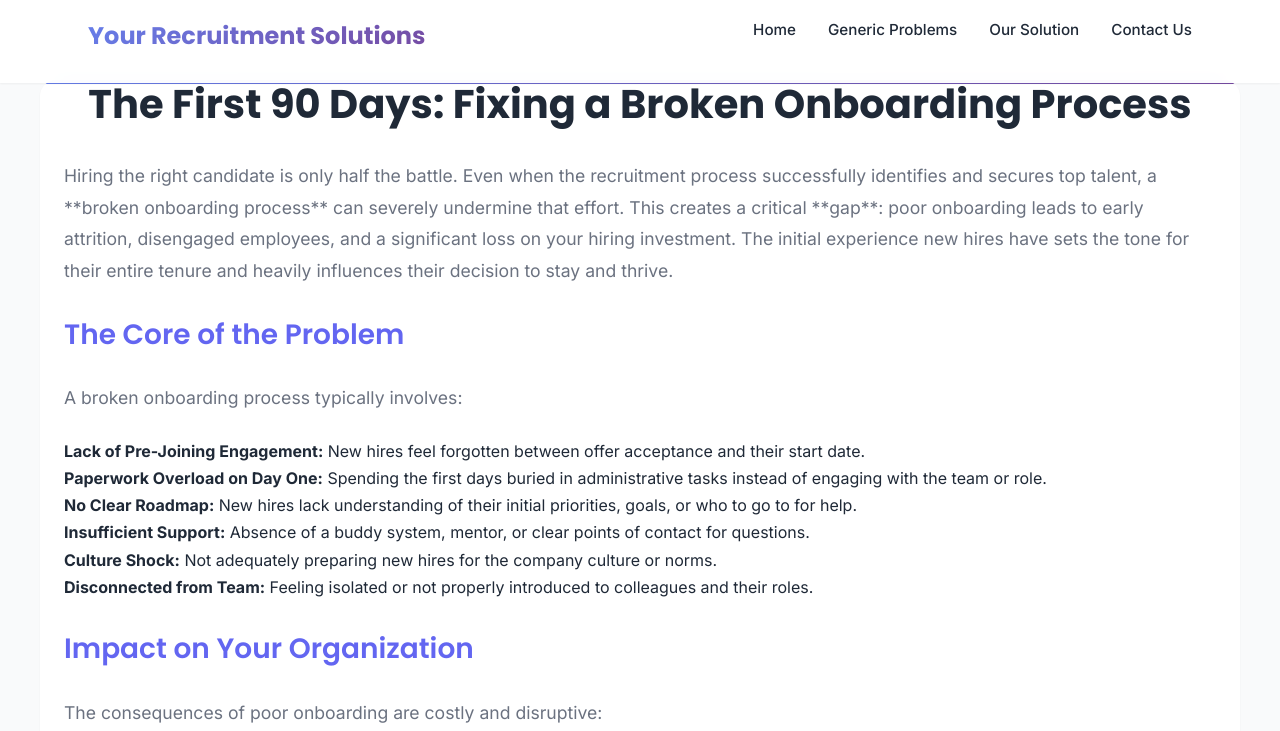
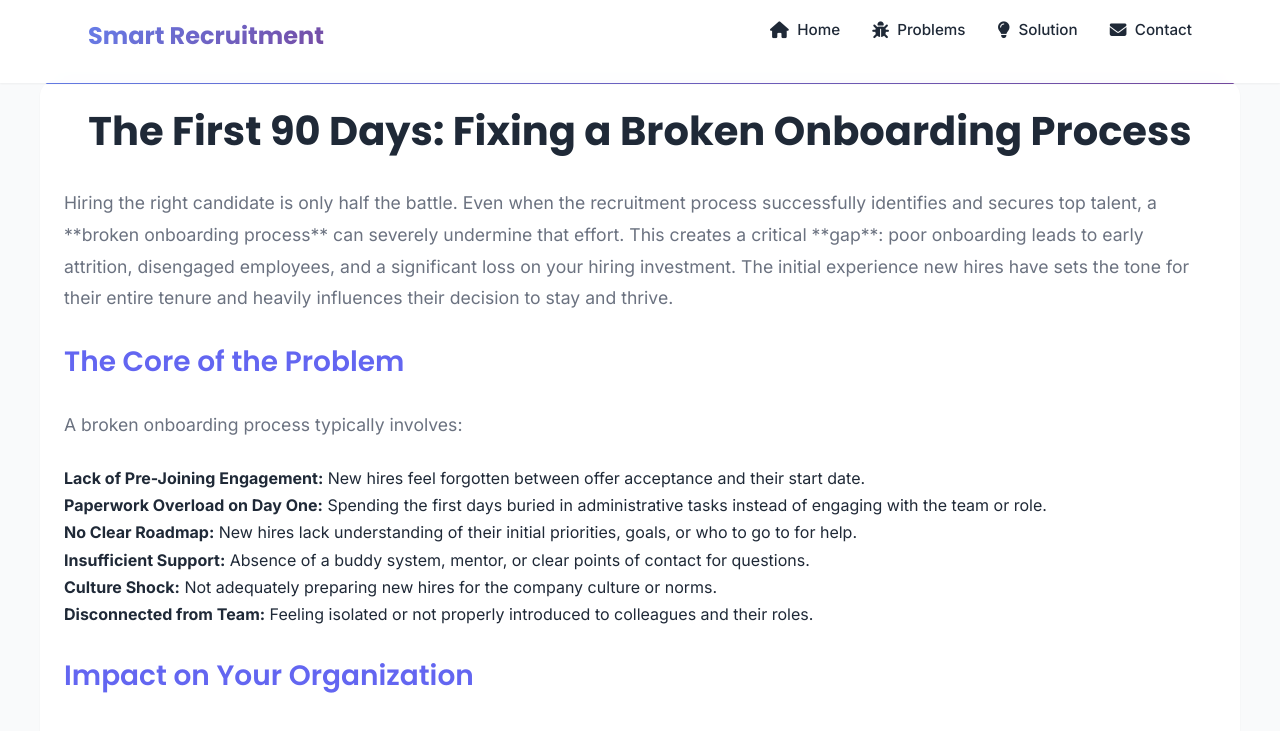
Before and after one commit to sandeshsalunkhegh/smart-recruitment, a plain HTML site: page problem-broken-onboarding.html in a window 1280 px wide. Shown: the top 731 px of the page. Drawn offline with Linux system fonts and the light colour scheme.

Commit message:
Formatting

```diff
--- a/problem-broken-onboarding.html
+++ b/problem-broken-onboarding.html
@@ -3,19 +3,20 @@
 <head>
     <meta charset="UTF-8">
     <meta name="viewport" content="width=device-width, initial-scale=1.0">
-    <title>Problem: Broken Onboarding Process - Your Recruitment Solutions</title>
+    <title>Problem: Broken Onboarding Process - Smart Recruitment</title>
     <link rel="stylesheet" href="style.css">
+    <link rel="stylesheet" href="https://cdnjs.cloudflare.com/ajax/libs/font-awesome/6.4.2/css/all.min.css">
 </head>
 <body>
     <header>
         <div class="container clearfix">
-            <h1>Your Recruitment Solutions</h1>
+            <h1>Smart Recruitment</h1>
             <nav>
                 <ul>
-                    <li><a href="index.html">Home</a></li>
-                    <li><a href="problems.html">Generic Problems</a></li>
-                    <li><a href="solution.html">Our Solution</a></li>
-                    <li><a href="contact.html">Contact Us</a></li>
+                    <li><a href="index.html"><i class="fa-solid fa-house nav-icon"></i>Home</a></li>
+                    <li><a href="problems.html"><i class="fa-solid fa-bug nav-icon"></i>Problems</a></li>
+                    <li><a href="solution.html"><i class="fa-solid fa-lightbulb nav-icon"></i>Solution</a></li>
+                    <li><a href="contact.html"><i class="fa-solid fa-envelope nav-icon"></i>Contact</a></li>
                 </ul>
             </nav>
         </div>
@@ -23,6 +24,7 @@
 
     <main>
         <section id="problem-detail" class="container">
+            <br />
             <h2>The First 90 Days: Fixing a Broken Onboarding Process</h2>
             <p>Hiring the right candidate is only half the battle. Even when the recruitment process successfully identifies and secures top talent, a **broken onboarding process** can severely undermine that effort. This creates a critical **gap**: poor onboarding leads to early attrition, disengaged employees, and a significant loss on your hiring investment. The initial experience new hires have sets the tone for their entire tenure and heavily influences their decision to stay and thrive.</p>
 
@@ -124,7 +126,7 @@
 
     <footer>
         <div class="container">
-            <p>&copy; 2025 Your Recruitment Solutions. All rights reserved.</p>
+            <p>&copy; 2025 Smart Recruitment. All rights reserved.</p>
         </div>
     </footer>
 </body>
```
Also changed, not shown: demo.html (+3 -1 lines), problem-culture-fit-confusion.html (+9 -7 lines), problem-high-hiring-costs.html (+9 -7 lines), problem-inadequate-tech.html (+9 -7 lines), problem-lack-of-skill-verification.html (+9 -7 lines), problem-learning-chaos.html (+9 -7 lines), problem-lengthy-hiring-timelines.html (+9 -7 lines), problem-limited-talent-pool.html (+9 -7 lines), problem-misalignment.html (+9 -7 lines), problem-no-future-focus.html (+9 -7 lines), problem-no-post-hire-data.html (+9 -7 lines), problem-poor-candidate-experience.html (+9 -7 lines), problem-poor-job-descriptions.html (+9 -7 lines), problem-qualified-candidates.html (+9 -7 lines), 3 more files.
